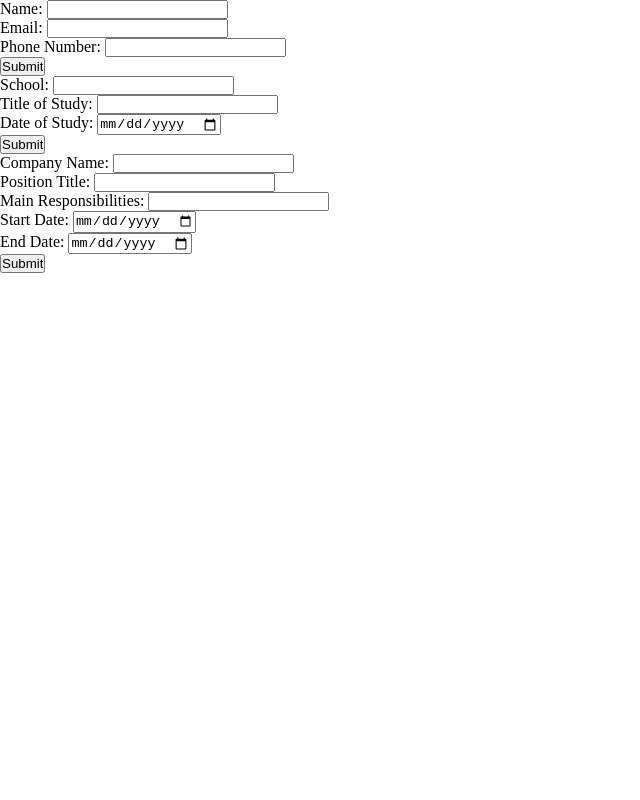
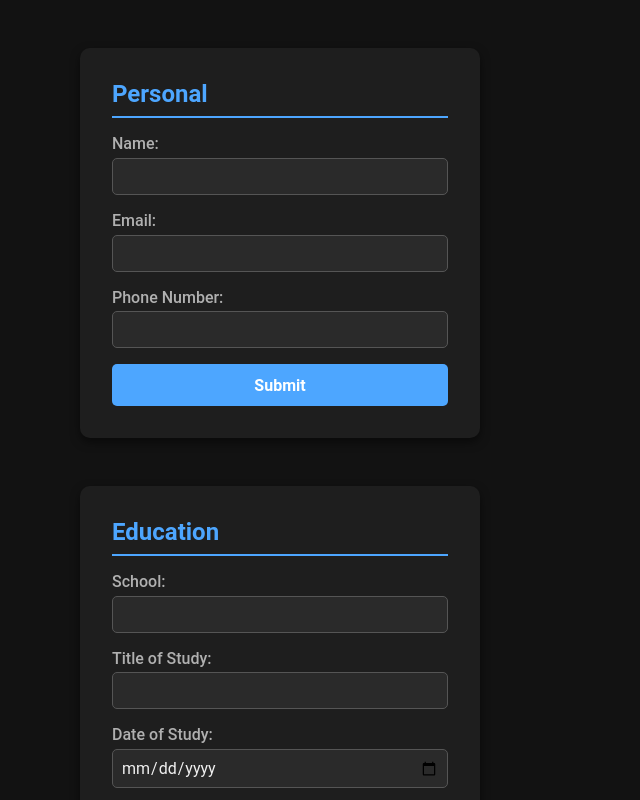
Before and after one commit to IrtazaAmjad0412/odin-cv-application, a React (Vite) app: page / in a window 1280 px wide. Shown: the top 800 px of the page, without its empty margins (0-640 px from the left). Built offline with nearby package versions, Linux system fonts and the light colour scheme.

Commit message:
Added fromData, sectionData to dynamically render ui and styled the forms in a clean format

```diff
--- a/src/App.jsx
+++ b/src/App.jsx
@@ -1,36 +1,16 @@
 import { CvInfoForm } from "./components/CvInfo/CvInfoForm";
-
-const formDataFields = [
-  { name: "fullName", label: "Name", type: "text", form: "personal" },
-  { name: "email", label: "Email", type: "email", form: "personal" },
-  { name: "phoneNumber", label: "Phone Number", type: "tel", form: "personal" },
-  { name: "schoolName", label: "School", type: "text", form: "education" },
-  { name: "titleOfStudy", label: "Title of Study", type: "text", form: "education" },
-  { name: "dateOfStudy", label: "Date of Study", type: "date", form: "education" },
-  { name: "companyName", label: "Company Name", type: "text", form: "work" },
-  { name: "positionTitle", label: "Position Title", type: "text", form: "work" },
-  {
-    name: "mainResponsibilities",
-    label: "Main Responsibilities",
-    type: "text",
-    form: "work",
-  },
-  { name: "startDate", label: "Start Date", type: "date", form: "work" },
-  { name: "endDate", label: "End Date", type: "date", form: "work" },
-];
+import { formData } from "./data/formData";
+import { sectionData } from "./data/sectionData";
 
 function App() {
   return (
     <>
-      <CvInfoForm
-        formDataFields={formDataFields.filter((field) => field.form === "personal")}
-      />
-      <CvInfoForm
-        formDataFields={formDataFields.filter((field) => field.form === "education")}
-      />
-      <CvInfoForm
-        formDataFields={formDataFields.filter((field) => field.form === "work")}
-      />
+      {sectionData.map((section) => (
+        <div key={section} className="cv-section">
+          <h2>{section.charAt(0).toUpperCase() + section.slice(1)}</h2>
+          <CvInfoForm fields={formData.filter((field) => field.form === section)} />
+        </div>
+      ))}
     </>
   );
 }
--- a/src/components/CvInfo/CvInfoForm.css
+++ b/src/components/CvInfo/CvInfoForm.css
@@ -0,0 +1,76 @@
+body {
+  background-color: #121212;
+  color: #f0f0f0;
+}
+
+.cv-section {
+  background-color: #1e1e1e;
+  padding: 2rem;
+  border-radius: 10px;
+  margin: 3rem 5rem;
+  max-width: 400px;
+  box-shadow: 0 4px 10px rgba(0, 0, 0, 0.5);
+}
+
+.cv-section h2 {
+  margin-bottom: 1rem;
+  color: #4da6ff;
+  border-bottom: 2px solid #4da6ff;
+  padding-bottom: 0.5rem;
+}
+
+.cv-info-form {
+  display: flex;
+  flex-direction: column;
+  gap: 1rem;
+}
+
+.cv-info-form div {
+  display: flex;
+  flex-direction: column;
+}
+
+.cv-info-form label {
+  margin-bottom: 0.3rem;
+  color: #b0b0b0;
+  font-weight: 500;
+}
+
+.cv-info-form input,
+.cv-info-form textarea {
+  padding: 0.5rem;
+  border: 1px solid #555;
+  border-radius: 5px;
+  background-color: #2a2a2a;
+  color: #f0f0f0;
+  font-size: 1rem;
+  transition: border-color 0.2s ease, box-shadow 0.2s ease;
+}
+
+.cv-info-form input:focus,
+.cv-info-form textarea:focus {
+  border-color: #4da6ff;
+  box-shadow: 0 0 5px #4da6ff;
+  outline: none;
+}
+
+.cv-info-form input[type="submit"] {
+  background-color: #4da6ff;
+  color: #fff;
+  border: none;
+  border-radius: 5px;
+  padding: 0.7rem 1.2rem;
+  cursor: pointer;
+  font-weight: bold;
+  transition: background-color 0.2s ease, transform 0.1s ease;
+}
+
+.cv-info-form input[type="submit"]:hover {
+  background-color: #3399ff;
+  transform: translateY(-2px);
+}
+
+.cv-info-form textarea {
+  resize: vertical;
+  min-height: 70px;
+}
--- a/src/components/CvInfo/CvInfoForm.jsx
+++ b/src/components/CvInfo/CvInfoForm.jsx
@@ -1,9 +1,8 @@
 import { useState } from "react";
+import "./CvInfoForm.css";
 
-export const CvInfoForm = ({ formDataFields }) => {
-  const initialFormData = Object.fromEntries(
-    formDataFields.map((field) => [field.name, ""])
-  );
+export const CvInfoForm = ({ fields }) => {
+  const initialFormData = Object.fromEntries(fields.map((field) => [field.name, ""]));
 
   const [formData, setFormData] = useState(initialFormData);
 
@@ -19,21 +18,23 @@ export const CvInfoForm = ({ formDataFields }) => {
   };
 
   return (
-    <div>
     <form className="cv-info-form" onSubmit={handleOnSubmit}>
-        {formDataFields.map(({ name, label, type }) => (
+      {fields.map(({ name, label, type }) => (
         <div key={name}>
           <label htmlFor={name}>{label}: </label>
+          {type === "textarea" ? (
+            <textarea name={name} value={formData[name]} onChange={handleOnChange} />
+          ) : (
             <input
               type={type}
               name={name}
               value={formData[name]}
               onChange={handleOnChange}
             />
+          )}
         </div>
       ))}
       <input type="submit" />
     </form>
-    </div>
   );
 };
--- /dev/null
+++ b/src/data/formData.js
@@ -0,0 +1,18 @@
+export const formData = [
+  { name: "fullName", label: "Name", type: "text", form: "personal" },
+  { name: "email", label: "Email", type: "email", form: "personal" },
+  { name: "phoneNumber", label: "Phone Number", type: "tel", form: "personal" },
+  { name: "schoolName", label: "School", type: "text", form: "education" },
+  { name: "titleOfStudy", label: "Title of Study", type: "text", form: "education" },
+  { name: "dateOfStudy", label: "Date of Study", type: "date", form: "education" },
+  { name: "companyName", label: "Company Name", type: "text", form: "experience" },
+  { name: "positionTitle", label: "Position Title", type: "text", form: "experience" },
+  {
+    name: "mainResponsibilities",
+    label: "Main Responsibilities",
+    type: "textarea",
+    form: "experience",
+  },
+  { name: "startDate", label: "Start Date", type: "date", form: "experience" },
+  { name: "endDate", label: "End Date", type: "date", form: "experience" },
+];
--- /dev/null
+++ b/src/data/sectionData.js
@@ -0,0 +1 @@
+export const sectionData = ["personal", "education", "experience"];
--- a/src/index.css
+++ b/src/index.css
@@ -2,4 +2,5 @@
   margin: 0;
   padding: 0;
   box-sizing: border-box;
+  font-family: "Roboto", sans-serif;
 }
```
Lines whose indentation alone changed are shown as unchanged.
